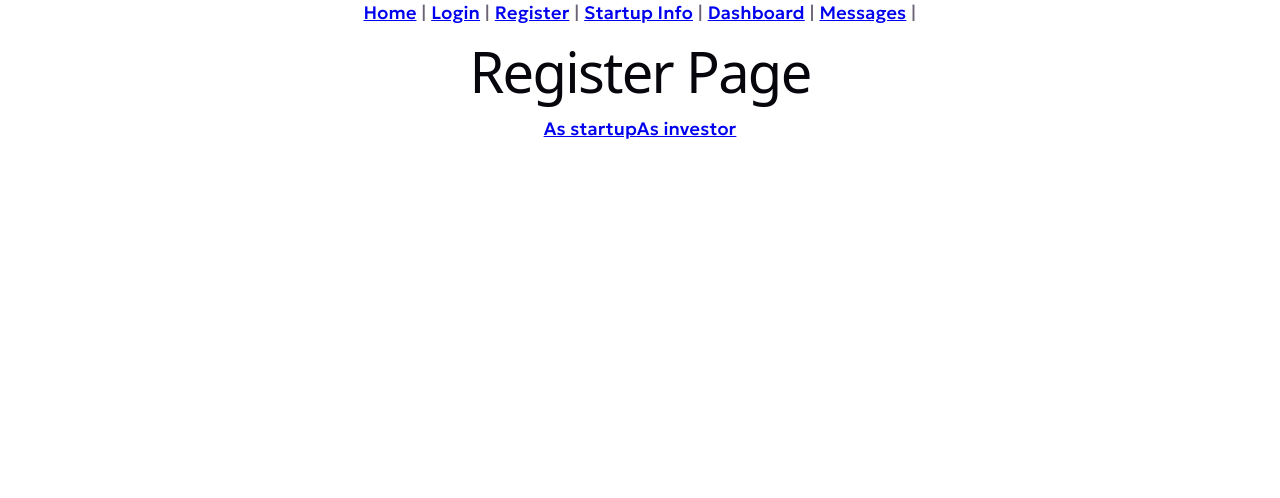
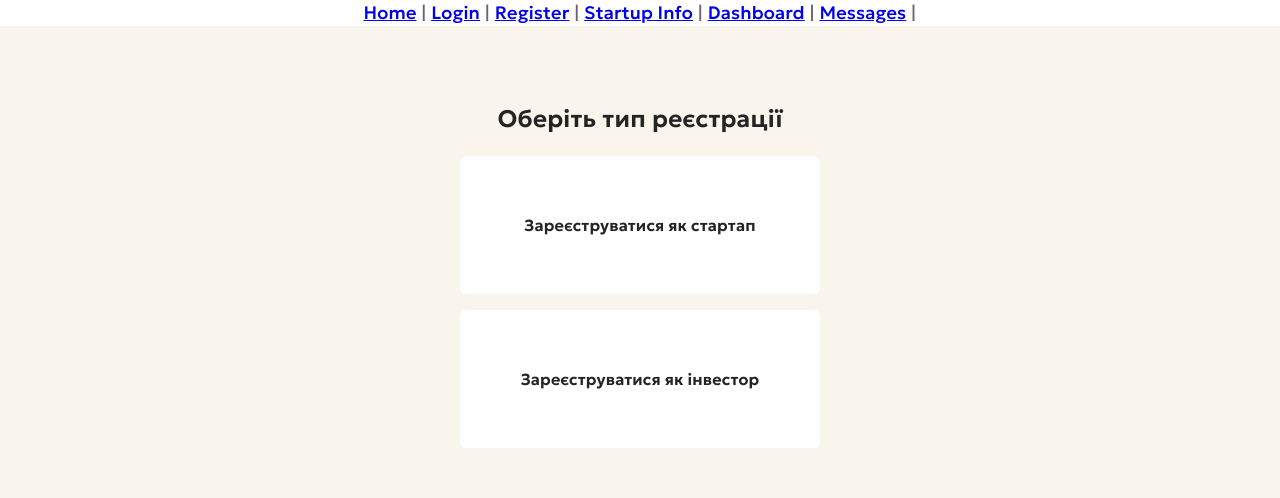
Before and after one commit to ITA-Dnipro/PL4847, a React (Vite) app in the folder frontend/: page /register in a window 1280 px wide. Shown: the top 498 px of the page. Built offline with nearby package versions, Linux system fonts and the light colour scheme; no server answers.

Commit message:
updated register page with options

```diff
--- a/frontend/src/pages/Register.css
+++ b/frontend/src/pages/Register.css
@@ -1,3 +1,62 @@
 .register-picker {
-      flex: 1;
+  flex: 1;
+  display: flex;
+  flex-direction: column;
+  align-items: center;
+  box-sizing: border-box;
+  padding: var(--margin-top-bottom) var(--margin-left-right);
+  gap: 24px;
+  background: var(--fw-bg);
 }
+
+.register-picker__heading {
+  font-family: 'Geologica', sans-serif;
+  font-size: 24px;
+  font-weight: 600;
+  letter-spacing: 0.01em;
+  color: var(--fw-text);
+  margin: 0;
+}
+
+.register-picker__cards {
+  display: flex;
+  flex-direction: column;
+  gap: 16px;
+  width: 100%;
+  max-width: 360px;
+}
+
+.register-picker__card {
+  display: flex;
+  align-items: center;
+  justify-content: center;
+  height: 102px;
+  border-radius: 6px;
+  padding: 18px;
+  background: var(--cta-btn-text);
+  text-decoration: none;
+  cursor: pointer;
+  transition: transform 160ms ease, box-shadow 160ms ease, background-color 160ms ease;
+}
+
+.register-picker__card:hover,
+.register-picker__card:focus-visible {
+  transform: translateY(-3px);
+  box-shadow: 0 10px 24px rgba(35, 36, 36, 0.12);
+  background: #fffaf3;
+}
+
+.register-picker__card-title {
+  font-size: 16px;
+  font-weight: 600;
+  line-height: 140%;
+  letter-spacing: 0.01em;
+  color: var(--fw-text);
+  text-align: center;
+}
+
+@media (max-width: 640px) {
+  .register-picker {
+    padding: 32px 20px;
+  }
+}
--- a/frontend/src/pages/Register.jsx
+++ b/frontend/src/pages/Register.jsx
@@ -1,15 +1,23 @@
 import { Link } from "react-router-dom"
-import Footer from "../components/Footer";
-import './Register.css'
+import Footer from "../components/Footer"
+import "./Register.css"
 
 function Register() {
   return (
     <>
-    <div className="register-picker">
-      <h1>Register Page</h1>
-      <Link to="/register/startup">As startup</Link>
-      <Link to="/register/investor">As investor</Link>
-    </div>
+      <div className="register-picker">
+        <h1 className="register-picker__heading">Оберіть тип реєстрації</h1>
+
+        <div className="register-picker__cards">
+          <Link className="register-picker__card" to="/register/startup">
+            <span className="register-picker__card-title">Зареєструватися як стартап</span>
+          </Link>
+
+          <Link className="register-picker__card" to="/register/investor">
+            <span className="register-picker__card-title">Зареєструватися як інвестор</span>
+          </Link>
+        </div>
+      </div>
       <Footer />
     </>
   )
```
